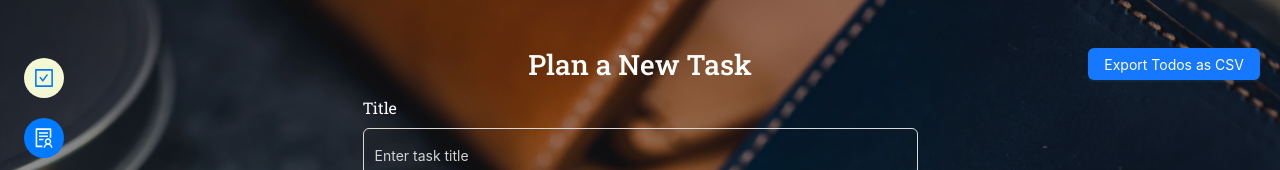
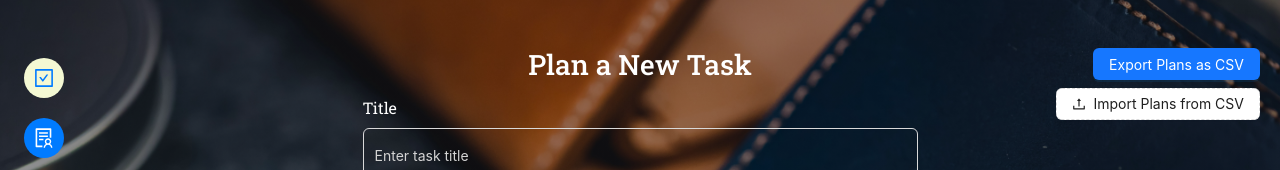
Before and after one commit to HuzaifaBinShahid/PlanIt, a React (Create React App) app: page / in a window 1280 px wide. Shown: the top 170 px of the page. Built offline with nearby package versions, Linux system fonts and the light colour scheme; no server answers.

Commit message:
feat: import csv bulk implmeneted

```diff
--- a/package.json
+++ b/package.json
@@ -12,6 +12,7 @@
     "formik": "^2.4.6",
     "json2csv": "^6.0.0-alpha.2",
     "moment": "^2.30.1",
+    "papaparse": "^5.5.2",
     "react": "^18.2.0",
     "react-dom": "^18.2.0",
     "react-router-dom": "^7.5.0",
--- a/src/Components/Addtodo.jsx
+++ b/src/Components/Addtodo.jsx
@@ -1,7 +1,9 @@
 import { useMutation, useQueryClient } from "@tanstack/react-query";
-import { Button, Input } from "antd";
+import { UploadOutlined } from "@ant-design/icons";
+import { Button, Input, Upload } from "antd";
 import { Field, Form, Formik } from "formik";
 import { React, useContext } from "react";
+import Papa from "papaparse";
 
 import { addTodo } from "../services/Todos";
 import { MessageContext, TodosContext } from "../context";
@@ -49,7 +51,6 @@ const Addtodo = () => {
       `"${new Date(todo.createdAt).toLocaleString()}"`,
     ]);
 
-    // Convert to CSV format
     const csvContent = [headers, ...rows].map((e) => e.join(",")).join("\n");
 
     const blob = new Blob([csvContent], { type: "text/csv;charset=utf-8;" });
@@ -62,6 +63,32 @@ const Addtodo = () => {
     document.body.removeChild(link);
   };
 
+  const handleImport = (file) => {
+    Papa.parse(file, {
+      header: true,
+      skipEmptyLines: true,
+      complete: function (results) {
+        const todos = results.data;
+
+        const validTodos = todos
+          .filter((t) => t.Title && t.Description)
+          .map((t) => ({
+            title: t.Title.trim(),
+            description: t.Description.trim(),
+          }));
+
+        if (validTodos.length === 0) {
+          message.warning("No valid todos found in the CSV.");
+          return;
+        }
+
+        validTodos.forEach((todo) => addTodoMutate(todo));
+      },
+    });
+
+    return false; // prevent auto-upload
+  };
+
   return (
     <div className="container my-5">
       <div>
@@ -70,8 +97,23 @@ const Addtodo = () => {
           style={{ right: 20 }}
         >
           <Button type="primary" onClick={handleExport}>
-            Export Todos as CSV
+            Export Plans as CSV
           </Button>
+        </div>
+        <div
+          className="text-center mb-3 position-absolute text-white"
+          style={{ right: 20, top: 40 }}
+        >
+          <Upload
+            accept=".csv"
+            showUploadList={true}
+            beforeUpload={handleImport}
+            className="custom-upload"
+          >
+            <Button icon={<UploadOutlined />} type="dashed">
+              Import Plans from CSV
+            </Button>
+          </Upload>
         </div>
       </div>
       <h3 className="text-center">Plan a New Task</h3>
--- a/src/index.css
+++ b/src/index.css
@@ -17,8 +17,7 @@ body::before {
   left: 0;
   height: 100vh;
   width: 100vw;
-  background-image:
-    linear-gradient(rgba(0, 0, 0, 0.4), rgba(0, 0, 0, 0.4)),
+  background-image: linear-gradient(rgba(0, 0, 0, 0.4), rgba(0, 0, 0, 0.4)),
     url("../public/background.jpg");
   background-repeat: no-repeat;
   background-size: cover;
@@ -42,6 +41,22 @@ body::before {
 
 .custom-input::placeholder {
   color: lightgray;
+}
+
+.custom-upload .ant-upload-list-item {
+  background: rgba(255, 255, 255, 0.25) !important;
+  color: #4096ff;
+  backdrop-filter: blur(10px);
+  -webkit-backdrop-filter: blur(10px);
+  border: 1px solid rgba(255, 255, 255, 0.18) !important;
+  border-radius: 10px !important;
+  box-shadow: 0 8px 32px 0 rgba(31, 38, 135, 0.37) !important;
+  padding: 1rem;
+}
+
+.custom-upload .ant-upload-list-item .anticon {
+  color: #4096ff !important;
+  font-weight: bold;
 }
 
 code {
```
Also changed, not shown: 1 other file (tests, documents, lock files or other folders).
